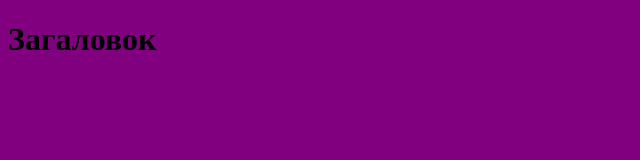
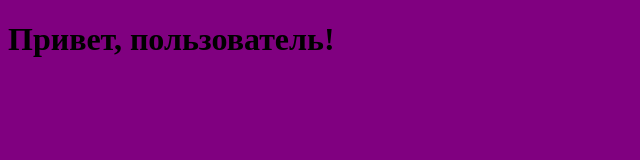
Before and after one commit to TvistCost/github-for-beginners, a plain HTML site: page index.html in a window 1280 px wide. Shown: the whole page, without its empty margins (0-640 px from the left). Drawn offline with Linux system fonts and the light colour scheme.

Commit message:
add meeting

```diff
--- a/index.html
+++ b/index.html
@@ -7,6 +7,6 @@
     <link rel="stylesheet" href="style.css" />
   </head>
   <body>
-    <h1>Загаловок</h1>
+    <h1>Привет, пользователь!</h1>
   </body>
 </html>
```
